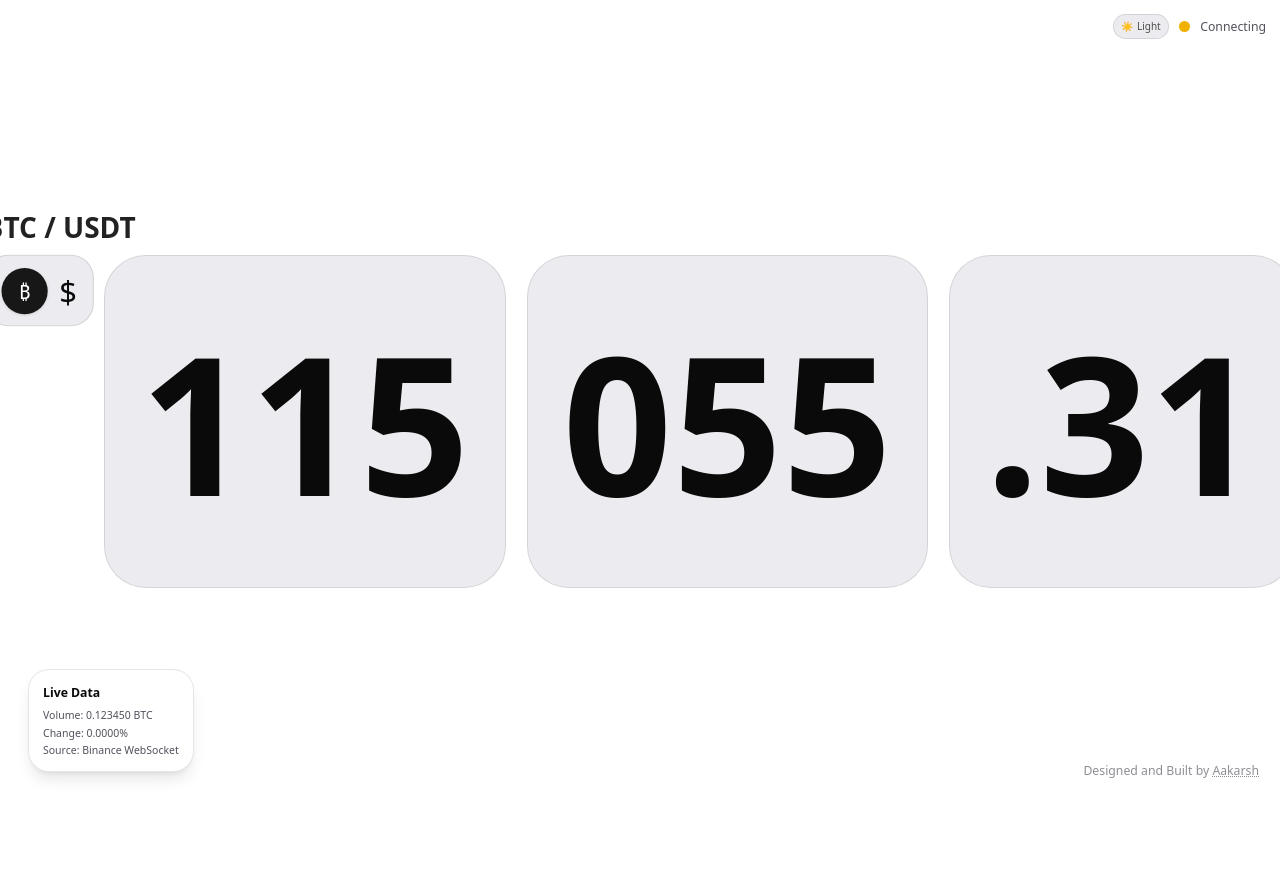
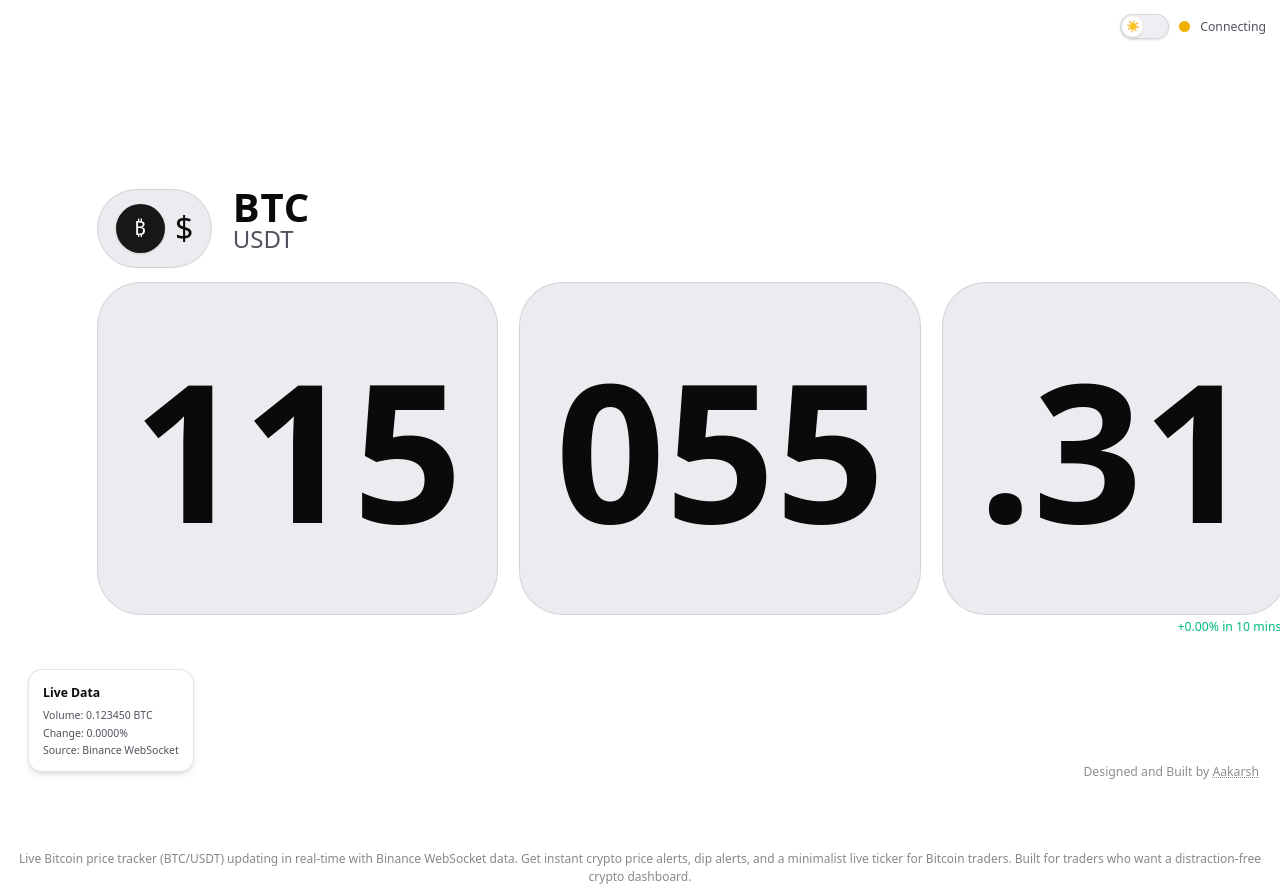
Before and after one commit to aakarshraaj/btcusdt, a React (Vite) app: page / in a window 1280 px wide. Before the commit the page ends 800 px from the top, so only its background shows below. Built offline with nearby package versions, Linux system fonts and the light colour scheme; no server answers.

Commit message:
features added + UI refined

```diff
--- a/App.tsx
+++ b/App.tsx
@@ -16,6 +16,13 @@ export default function App() {
   const lastHeadlineRef = useRef<number>(0)
   const [showHeadline, setShowHeadline] = useState(false)
   const [headlineText, setHeadlineText] = useState('')
+  // Track recent prices for 10-min change + audio tings
+  const priceHistoryRef = useRef<Array<{ ts: number, price: number }>>([])
+  const [change10m, setChange10m] = useState(0)
+  const lastTingUpRef = useRef<number>(0)
+  const lastTingDownRef = useRef<number>(0)
+  // Visit streak (gamification)
+  const [streak, setStreak] = useState<number>(1)
   // Footer typing effect
   const footerPreText = 'Designed and Built by '
   const footerLinkText = 'Aakarsh'
@@ -54,6 +61,28 @@ export default function App() {
 
           lastPriceRef.current = newPrice
           lastVolumeRef.current = newVolume
+
+          // Update history for 5m change
+          const now = Date.now()
+          priceHistoryRef.current.push({ ts: now, price: newPrice })
+          const tenMinAgo = now - 10 * 60 * 1000
+          while (priceHistoryRef.current.length && priceHistoryRef.current[0].ts < tenMinAgo) {
+            priceHistoryRef.current.shift()
+          }
+          const first = priceHistoryRef.current[0]?.price
+          if (first) {
+            const change = ((newPrice - first) / first) * 100
+            setChange10m(change)
+            // Play tings on threshold crossing with 30s cooldown per direction
+            const cooldown = 30_000
+            if (change >= 2 && now - lastTingUpRef.current > cooldown) {
+              lastTingUpRef.current = now
+              playPing(1200)
+            } else if (change <= -2 && now - lastTingDownRef.current > cooldown) {
+              lastTingDownRef.current = now
+              playPing(520)
+            }
+          }
         } catch (error) {
           console.error('Error parsing WebSocket data:', error)
         }
@@ -89,6 +118,39 @@ export default function App() {
       if (reconnectTimeoutRef.current) {
         clearTimeout(reconnectTimeoutRef.current)
       }
+    }
+  }, [])
+
+  // Streak logic (daily visits)
+  useEffect(() => {
+    try {
+      const key = 'visit_streak_v1'
+      const today = new Date()
+      const todayStr = today.toISOString().slice(0, 10)
+      const raw = localStorage.getItem(key)
+      if (!raw) {
+        localStorage.setItem(key, JSON.stringify({ lastVisit: todayStr, streak: 1 }))
+        setStreak(1)
+        return
+      }
+      const obj = JSON.parse(raw)
+      const last = obj?.lastVisit as string
+      const prev = new Date(last)
+      const diffDays = Math.floor((today.getTime() - new Date(prev.toISOString().slice(0,10)).getTime()) / (24 * 60 * 60 * 1000))
+      if (todayStr === last) {
+        setStreak(obj.streak || 1)
+        return
+      }
+      if (diffDays === 1) {
+        const next = (obj.streak || 1) + 1
+        setStreak(next)
+        localStorage.setItem(key, JSON.stringify({ lastVisit: todayStr, streak: next }))
+      } else {
+        setStreak(1)
+        localStorage.setItem(key, JSON.stringify({ lastVisit: todayStr, streak: 1 }))
+      }
+    } catch (_) {
+      // ignore
     }
   }, [])
 
@@ -227,9 +289,9 @@ export default function App() {
 
     return (
       <div
-        className={`${bgColor} box-border inline-flex items-center justify-center relative shrink-0 transition-colors duration-500 ease-out border border-border rounded-2xl sm:rounded-3xl lg:rounded-[3rem] p-5 sm:p-8 md:p-10`}
+        className={`${bgColor} box-border inline-flex items-center justify-center relative shrink-0 transition-colors duration-500 ease-out border border-border rounded-[28px] sm:rounded-[32px] lg:rounded-[44px] p-4 sm:p-6 md:p-8 lg:p-10`}
       >
-        <div className="font-['Space Grotesk',_sans-serif] font-bold leading-[0] relative shrink-0 text-foreground text-[96px] sm:text-[128px] md:text-[160px] lg:text-[192px] text-nowrap">
+        <div className="font-['Space Grotesk',_sans-serif] font-bold leading-[0] relative shrink-0 text-foreground text-[clamp(80px,18vw,112px)] sm:text-[112px] md:text-[128px] lg:text-[160px] xl:text-[192px] text-nowrap">
           <p className="block leading-[normal] whitespace-pre">{value}</p>
         </div>
       </div>
@@ -252,15 +314,19 @@ export default function App() {
       )}
       {/* Top bar: Theme + Status */}
       <div className="absolute top-3 right-3 sm:top-4 sm:right-4 flex items-center gap-2 sm:gap-3 z-10">
-        {/* Theme switcher */}
+        {/* Theme switcher (modern toggle) */}
         <button
           aria-label="Toggle theme"
+          title="Toggle theme"
           onClick={() => setTheme(theme === 'dark' ? 'light' : 'dark')}
-          className="group relative inline-flex items-center h-7 rounded-full px-2 bg-muted text-foreground border border-border transition-colors"
+          className="relative inline-flex w-14 h-7 items-center rounded-full bg-muted/80 text-foreground border border-border shadow-sm cursor-pointer transition-colors hover:bg-accent focus:outline-none focus:ring-2 focus:ring-ring/40"
         >
           <span className="sr-only">Toggle theme</span>
-          <span className="text-[10px] mr-1">{theme === 'dark' ? '🌙' : '☀️'}</span>
-          <span className="text-[10px] capitalize opacity-70 group-hover:opacity-100 hidden sm:inline">{theme}</span>
+          <span
+            className={`size-6 rounded-full bg-background text-[11px] inline-flex items-center justify-center shadow-sm transition-transform duration-300 ease-out ml-0.5 ${theme === 'dark' ? 'translate-x-7' : 'translate-x-0'}`}
+          >
+            {theme === 'dark' ? '🌙' : '☀️'}
+          </span>
         </button>
 
         <div className={`w-3 h-3 rounded-full ${getStatusColor()}`}></div>
@@ -270,24 +336,43 @@ export default function App() {
       </div>
 
       <div className="flex flex-col items-center justify-center relative size-full min-h-screen">
-        <div className="w-full max-w-[560px] md:max-w-[1100px] px-5 sm:px-6 md:px-8 py-12 sm:py-16 md:py-0 flex md:h-screen md:items-center md:justify-center">
-          <div className="flex flex-col gap-4 items-start md:items-start">
-            <div className="font-bold text-foreground/90 text-[34px] sm:text-[36px] md:text-[28px] text-left">
-              <p className="leading-none">BTC / USDT</p>
-            </div>
-            <div className="flex flex-col md:flex-row md:items-start md:justify-start gap-4 sm:gap-6">
-              <div className="inline-flex items-center gap-3 bg-muted rounded-3xl border border-border px-4 py-3 w-fit md:mt-1 scale-125 sm:scale-110 origin-left">
-                <div className="size-12 rounded-full bg-neutral-900 text-white dark:bg-white dark:text-neutral-900 flex items-center justify-center shadow-sm">
-                  <span className="text-[18px] leading-none">₿</span>
+        <div className="w-full max-w-[560px] md:max-w-[1100px] px-5 sm:px-6 md:px-8 py-12 sm:py-16 md:py-0 flex md:h-screen md:items-center md:justify-center mx-auto">
+          <div className="flex flex-col gap-4 items-start md:items-start w-full">
+            {/* Pair and currency pill inline, centered with blocks on desktop */}
+            <div className="flex items-start gap-4 sm:gap-6 self-start md:self-start lg:-ml-6">
+              <div className="inline-flex items-center gap-3 bg-muted rounded-[28px] sm:rounded-[32px] lg:rounded-[44px] border border-border px-4 py-3 sm:px-5 sm:py-4 w-fit md:mt-1 origin-left">
+                <div className="size-10 sm:size-12 md:size-14 rounded-full bg-neutral-900 text-white dark:bg-white dark:text-neutral-900 flex items-center justify-center shadow-sm">
+                  <span className="text-[16px] sm:text-[18px] md:text-[20px] leading-none">₿</span>
                 </div>
-                <div className="font-['Space Grotesk',_sans-serif] text-foreground text-[36px] sm:text-[28px] leading-none">$</div>
+                <div className="font-['Space Grotesk',_sans-serif] text-foreground text-[28px] sm:text-[28px] md:text-[32px] leading-none">$</div>
               </div>
-              <div className="flex flex-col md:flex-row gap-4 sm:gap-6">
-                <div className="md:w-auto"><PriceBlock value={currentParts.first} previousValue={previousParts.first} /></div>
-                <div className="md:w-auto"><PriceBlock value={currentParts.middle} previousValue={previousParts.middle} /></div>
-                <div className="md:w-auto"><PriceBlock value={currentParts.decimal} previousValue={previousParts.decimal} /></div>
+              <div className="mt-0.5 self-start flex flex-col justify-between whitespace-nowrap h-12 sm:h-14 md:h-16">
+                <div className="font-bold text-foreground leading-none tracking-[0.02em] text-[30px] sm:text-[36px] md:text-[40px]">BTC</div>
+                <div className="text-muted-foreground leading-none text-[18px] sm:text-[20px] md:text-[24px]">USDT</div>
               </div>
             </div>
+
+            {/* Blocks row + change label */}
+            <div className="relative inline-flex flex-col md:flex-row gap-3 sm:gap-4 lg:gap-6 md:items-start md:justify-start lg:-ml-6 w-full sm:w-auto">
+              <div className="md:w-auto"><PriceBlock value={currentParts.first} previousValue={previousParts.first} /></div>
+              <div className="md:w-auto"><PriceBlock value={currentParts.middle} previousValue={previousParts.middle} /></div>
+              <div className="md:w-auto"><PriceBlock value={currentParts.decimal} previousValue={previousParts.decimal} /></div>
+              <div className="hidden md:block absolute -bottom-6 right-2 text-sm font-['Space Grotesk',_sans-serif] pointer-events-none">
+                <span className={change10m >= 0 ? 'text-emerald-500' : 'text-rose-500'}>
+                  {change10m >= 0 ? '+' : ''}{change10m.toFixed(2)}% in 10 mins
+                </span>
+              </div>
+            </div>
+
+            {/* Streak badge */}
+            {streak > 1 && (
+              <div className="mt-2 inline-flex items-center gap-2 rounded-xl bg-accent/60 text-accent-foreground border border-border px-3 py-1 text-xs font-['Space Grotesk',_sans-serif]">
+                <span>🔥</span>
+                <span>
+                  You’ve checked BTC price {streak} {streak === 1 ? 'day' : 'days'} in a row! <span className="opacity-70">Keep the streak alive.</span>
+                </span>
+              </div>
+            )}
           </div>
         </div>
       </div>
@@ -303,7 +388,7 @@ export default function App() {
           y: { type: 'spring', stiffness: 220, damping: 24 }
         }}
       >
-        <div className="text-[13px] sm:text-sm font-['Space Grotesk',_sans-serif] select-none">
+        <div className="text-[12px] sm:text-sm font-['Space Grotesk',_sans-serif] select-none max-w-[90vw] text-right whitespace-normal leading-tight">
           <span>{footerPreText.slice(0, Math.min(footerTypedCount, footerPreText.length))}</span>
           <a
             className="underline decoration-dotted hover:decoration-solid hover:text-foreground transition-colors"
@@ -323,7 +408,7 @@ export default function App() {
 
       {/* Additional Info Panel */}
       <motion.div
-        className="relative mx-4 mt-6 mb-[calc(env(safe-area-inset-bottom)+72px)] sm:mx-0 sm:mt-0 sm:mb-0 sm:fixed sm:left-8 sm:right-auto sm:bottom-8 bg-card rounded-2xl sm:rounded-3xl shadow-lg p-3 sm:p-4 border border-border max-w-none sm:max-w-[320px]"
+        className="relative inline-flex flex-col w-fit max-w-[90vw] mx-4 mt-6 mb-[calc(env(safe-area-inset-bottom)+72px)] sm:mx-0 sm:mt-0 sm:mb-0 sm:fixed sm:left-8 sm:right-auto sm:bottom-8 bg-card rounded-xl sm:rounded-2xl shadow-md p-3 sm:p-4 border border-border sm:max-w-[360px]"
         initial={{ opacity: 0, y: 20 }}
         animate={{ opacity: 1, y: 0 }}
         transition={{ delay: 1 }}
--- a/index.html
+++ b/index.html
@@ -3,7 +3,22 @@
   <head>
     <meta charset="UTF-8" />
     <meta name="viewport" content="width=device-width, initial-scale=1.0" />
-    <title>Realtime BTC tracker</title>
+    <title>Live Bitcoin Price (BTC/USDT) | Real-Time Crypto Ticker & Dip Alerts</title>
+    <meta name="description" content="Track Bitcoin price live in real-time (BTC/USDT) with this minimalist crypto price tracker. Free live counter, dip alerts, and instant updates powered by Binance WebSocket.">
+    <meta name="keywords" content="Bitcoin Live Price, BTC USDT Real Time, Crypto Price Ticker, Live Bitcoin Counter, Bitcoin Dip Alert, Minimal Crypto Tracker, Binance BTC Live Data">
+
+    <!-- Open Graph -->
+    <meta property="og:title" content="Live Bitcoin Price (BTC/USDT) | Real-Time Ticker">
+    <meta property="og:description" content="Minimalist Bitcoin live price tracker with dip alerts and instant BTC/USDT updates. Stay connected 24/7.">
+    <meta property="og:url" content="https://www.btcusdt.live">
+    <meta property="og:type" content="website">
+    <link rel="canonical" href="https://www.btcusdt.live">
+
+    <!-- Twitter Cards -->
+    <meta name="twitter:card" content="summary">
+    <meta name="twitter:title" content="Live Bitcoin Price (BTC/USDT) | Real-Time Ticker">
+    <meta name="twitter:description" content="Minimalist Bitcoin live price tracker with dip alerts and instant BTC/USDT updates.">
+    <meta name="robots" content="index,follow">
 
     <!-- Favicon: default + light/dark variants -->
     <link rel="icon" type="image/svg+xml" href="/favicon-light.svg">
@@ -21,6 +36,32 @@
   </head>
   <body>
     <div id="root"></div>
+    <footer style="font-size:12px;color:#888;text-align:center;margin-top:50px">
+      <p>
+        Live Bitcoin price tracker (BTC/USDT) updating in real-time with Binance WebSocket data.
+        Get instant crypto price alerts, dip alerts, and a minimalist live ticker for Bitcoin traders.
+        Built for traders who want a distraction-free crypto dashboard.
+      </p>
+      <script type="application/ld+json">
+      {
+        "@context": "https://schema.org/",
+        "@type": "WebApplication",
+        "name": "Live Bitcoin Price Tracker",
+        "url": "https://www.btcusdt.live",
+        "description": "Minimalist live Bitcoin price tracker (BTC/USDT) with dip alerts and real-time Binance data.",
+        "applicationCategory": "FinanceApplication",
+        "operatingSystem": "All",
+        "creator": { "@type": "Person", "name": "Aakarsh" },
+        "offers": { "@type": "Offer", "price": "0", "priceCurrency": "USD" },
+        "featureList": [
+          "Real-time BTC/USDT updates",
+          "Dip alerts",
+          "Minimal UI",
+          "Powered by Binance WebSocket"
+        ]
+      }
+      </script>
+    </footer>
     <script type="module" src="/src/main.tsx"></script>
   </body>
 
```
